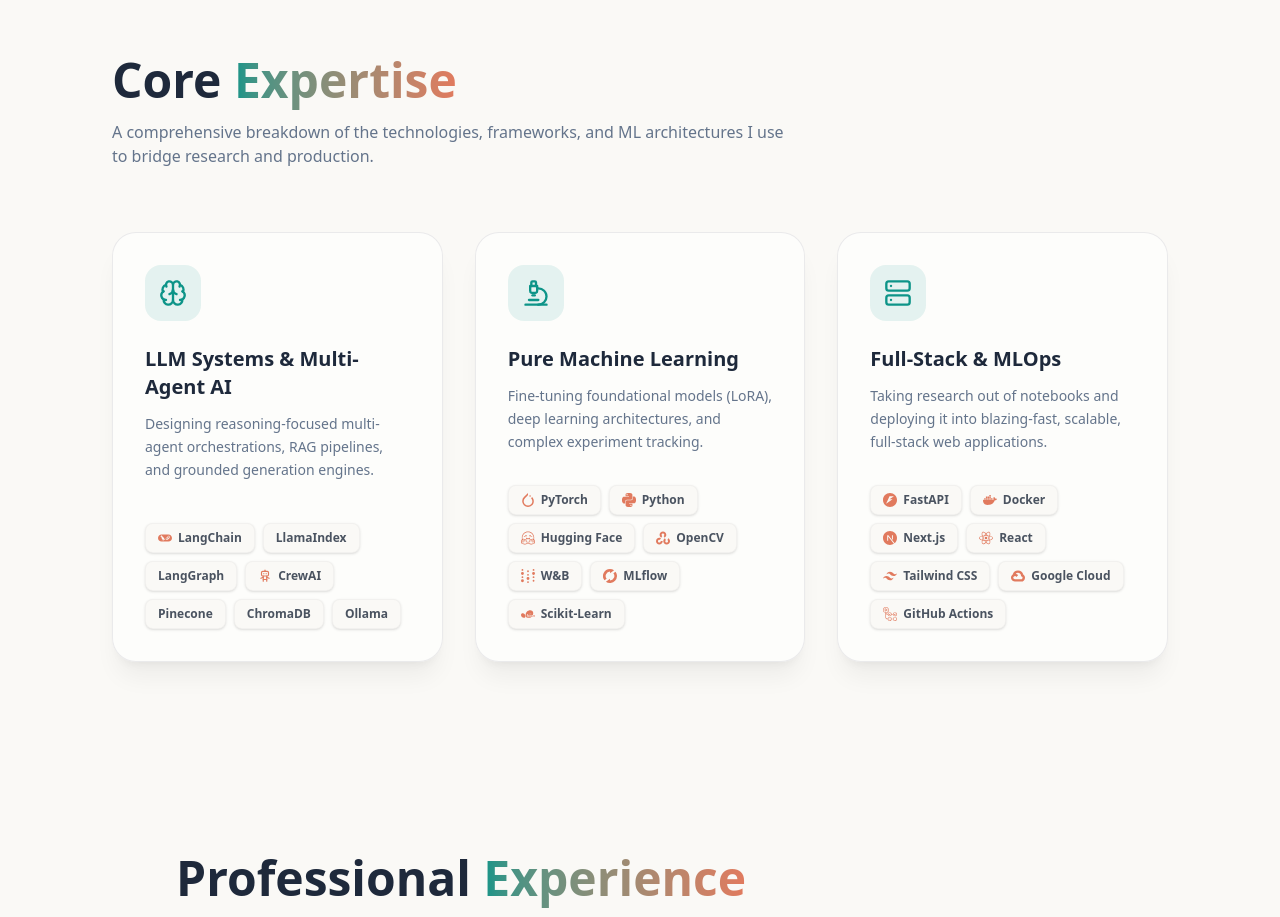
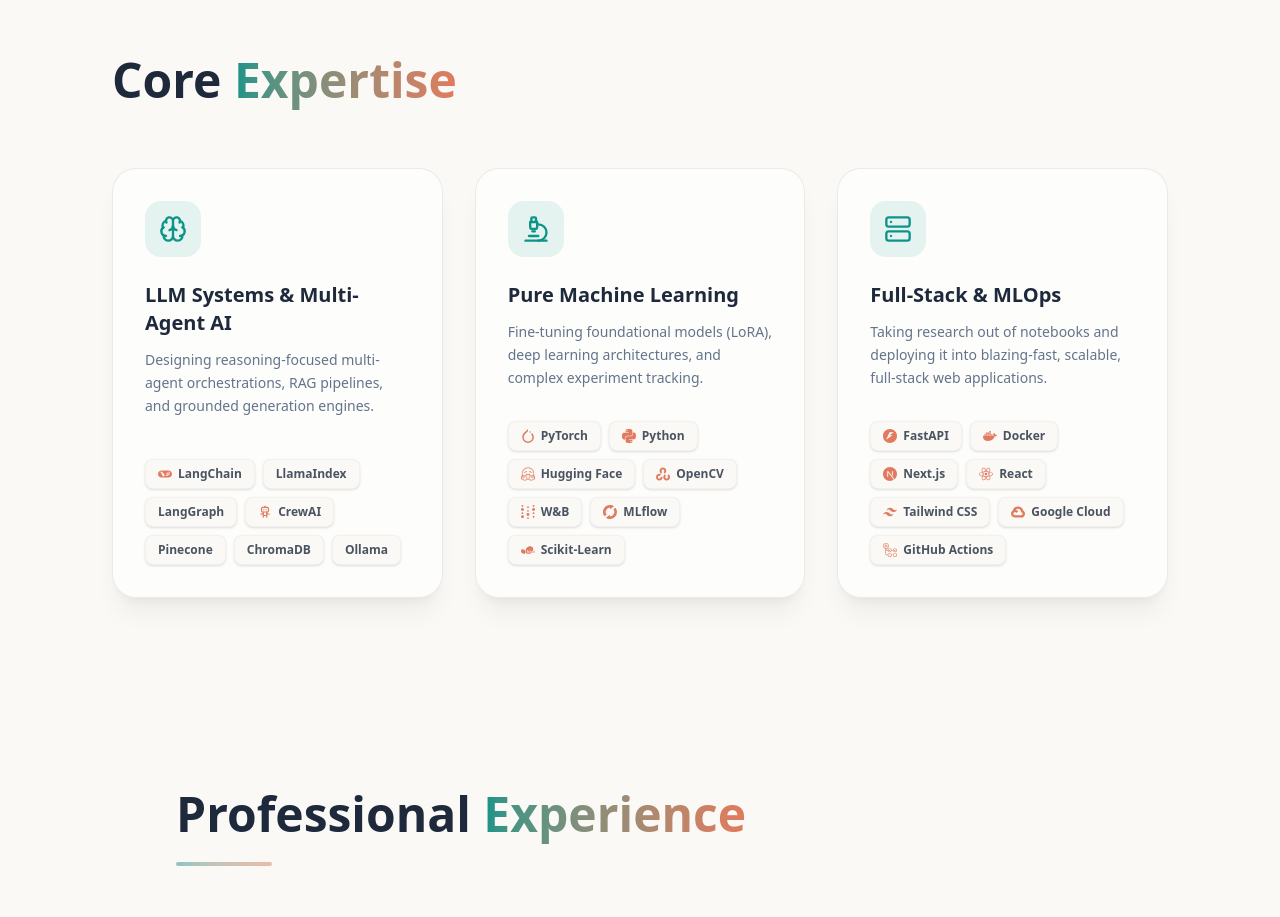
Before and after one commit to saifhus365/saifhus365.github.io, a Next.js app: page / in a window 1280 px wide. Shown: the part 1740-2657 px from the top of the page. Built offline with nearby package versions, Linux system fonts and the light colour scheme.

Commit message:
minor updates

```diff
--- a/src/components/sections/Skills.tsx
+++ b/src/components/sections/Skills.tsx
@@ -58,9 +58,7 @@
                     <h2 className="text-4xl md:text-5xl font-bold font-heading text-foreground">
                         Core <span className="text-transparent bg-clip-text bg-gradient-to-r from-accent-primary to-accent-secondary">Expertise</span>
                     </h2>
-                    <p className="text-muted mt-4 max-w-2xl">
-                        A comprehensive breakdown of the technologies, frameworks, and ML architectures I use to bridge research and production.
-                    </p>
+
                 </motion.div>
 
                 <motion.div
```
Also changed, not shown: 1 other file (tests, documents, lock files or other folders).
